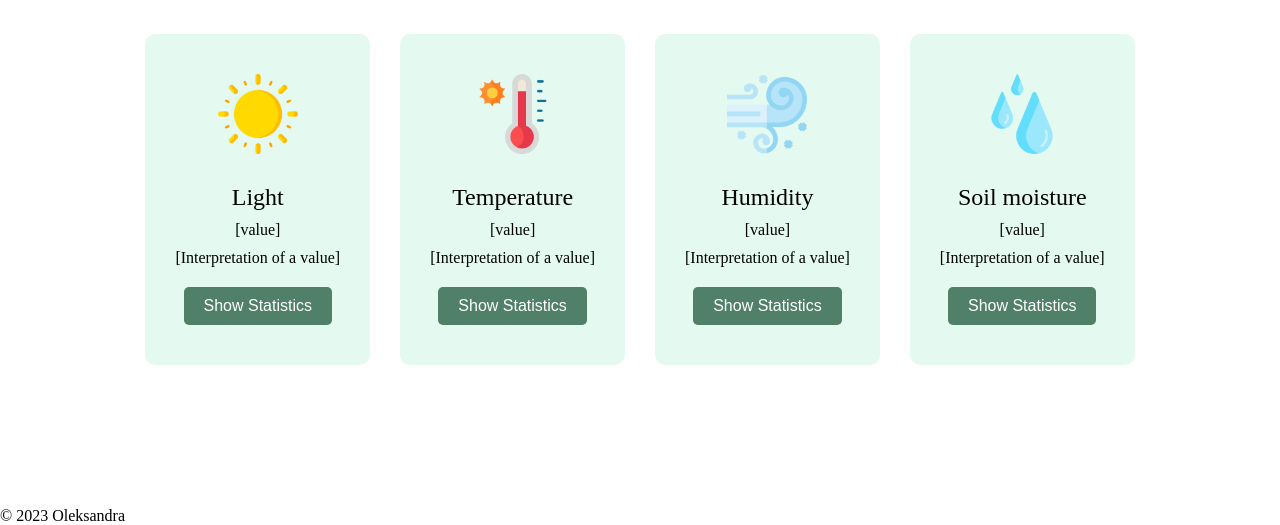
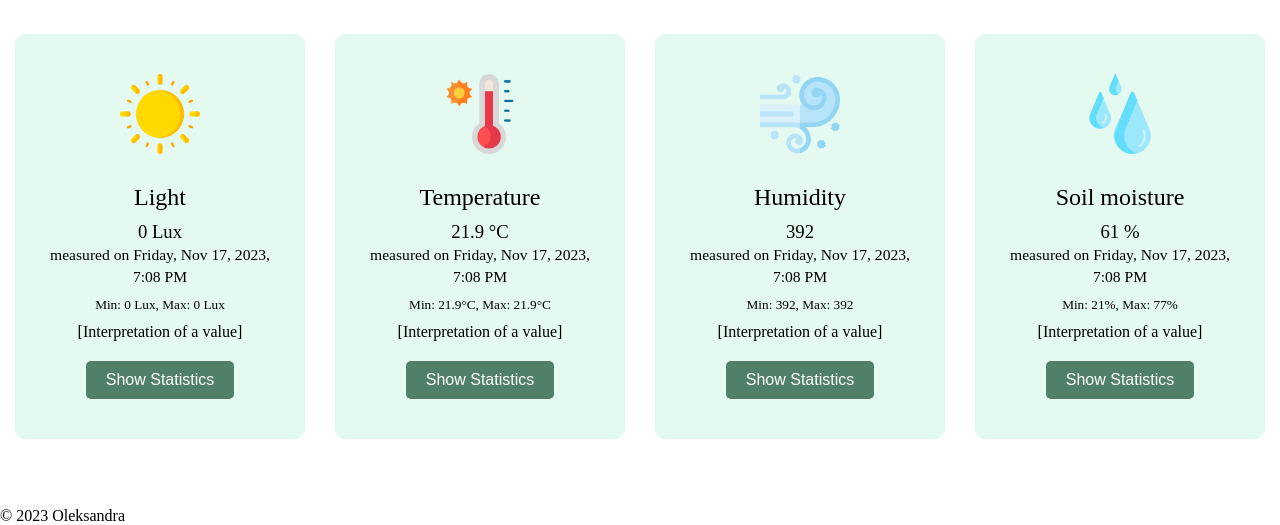
Before and after one commit to Sanchousina/PlantCare, a plain HTML site: page index.html in a window 1280 px wide. Shown: the part 275-800 px from the top of the page. Drawn offline with nearby package versions, Linux system fonts and the light colour scheme.

Commit message:
Update UI on newData event

```diff
--- a/index.html
+++ b/index.html
@@ -26,7 +26,8 @@
               <img src="./imgs/sun.png" alt="sun icon">
             </div>
             <h2>Light</h2>
-            <div id="currLightValue">[value]</div>
+            <h3 id="currLightValue">[value]</h3>
+            <h5 id="minAndMaxLightValue">[value]</h5>
             <div id="currLightInterpret">[Interpretation of a value]</div>
             <button class="statsBtn" id="openLightStatsBtn">Show Statistics</button>
           </div>
@@ -38,7 +39,8 @@
               <img src="./imgs/hot.png" alt="sun icon">
             </div>
             <h2>Temperature</h2>
-            <div id="currTempValue">[value]</div>
+            <h3 id="currTempValue">[value]</h3>
+            <h5 id="minAndMaxTempValue">[value]</h5>
             <div id="currTempInterpret">[Interpretation of a value]</div>
             <button class="statsBtn" id="openTemperatureStatsBtn">Show Statistics</button>
           </div>
@@ -50,7 +52,8 @@
               <img src="./imgs/wind.png" alt="sun icon">
             </div>
             <h2>Humidity</h2>
-            <div id="currHumidValue">[value]</div>
+            <h3 id="currHumidValue">[value]</h3>
+            <h5 id="minAndMaxHumidValue">[value]</h5>
             <div id="currHumidInterpret">[Interpretation of a value]</div>
             <button class="statsBtn" id="openHumidityStatsBtn">Show Statistics</button>
           </div>
@@ -62,7 +65,8 @@
               <img src="./imgs/water.png" alt="sun icon">
             </div>
             <h2>Soil moisture</h2>
-            <div id="currSoilValue">[value]</div>
+            <h3 id="currMoistureValue">[value]</h3>
+            <h5 id="minAndMaxMoistureValue">[value]</h5>
             <div id="currSoilInterpret">[Interpretation of a value]</div>
             <button class="statsBtn" id="openMoistureStatsBtn">Show Statistics</button>
           </div>
--- a/js/Dashboard.js
+++ b/js/Dashboard.js
@@ -4,10 +4,10 @@ import { Modal } from "./Modal.js";
 
 export class Dashboard {
   constructor(moisturePanelRef, lightPanelRef, temperaturePanelRef, humidityPanelRef) {
-    this.moisturePanel = document.querySelector(moisturePanelRef);
-    this.lightPanel = document.querySelector(lightPanelRef);
-    this.temperaturePane = document.querySelector(temperaturePanelRef);
-    this.humidityPanel = document.querySelector(humidityPanelRef);
+    this.moisturePanel = document.getElementById(moisturePanelRef);
+    this.lightPanel = document.getElementById(lightPanelRef);
+    this.temperaturePanel = document.getElementById(temperaturePanelRef);
+    this.humidityPanel = document.getElementById(humidityPanelRef);
 
     this.moistureModal = new Modal("moistureStatsModal", "openMoistureStatsBtn",
     "moistureStatsModalCloseBtn", "moisture");
@@ -35,16 +35,12 @@ export class Dashboard {
     document.addEventListener('newData', (e) => {
       console.log('Listening to newData event in Dashboard');
       this.measures = e.detail;
-      console.log(this.#getNewestMeasure());
-      //console.log(this.#getMinMeasure("moisture"));
+      this.updateUI()
     });
   }
 
     #getNewestMeasure() {
       const newestMeasure = this.measures.reduce((acc, el) => {
-        console.log(new Date(acc.timeISO));
-        console.log(new Date(el.timeISO));
-        console.log(new Date(acc.timeISO) > new Date(el.timeISO));
         return new Date(acc.timeISO) > new Date(el.timeISO) ? acc : el;
       })
       return newestMeasure;
@@ -68,20 +64,30 @@ export class Dashboard {
       const minMeasure = this.measures.reduce((acc, el) => {
         return acc[measureType] < el[measureType] ? acc : el;
       })
-      return minMeasure;
+      return minMeasure[measureType];
     }
 
     //TODO Implement a private method 'getMaxMeasure' which returns the max measure for a certain measureType
     //Use reduce to implement this.
-    #getMaxMeasure() {
+    #getMaxMeasure(measureType) {
       const maxMeasure = this.measures.reduce((acc, el) => {
         return acc[measureType] > el[measureType] ? acc : el;
       })
-      return maxMeasure;
+      return maxMeasure[measureType];
     }
 
     //TODO Implement a method to update the UI (show most recent measure on the panels, min/max values, last update, percentage of how many measure were within acceptable thresholds etc)
     updateUI() {
+      this.moisturePanel.querySelector("#currMoistureValue").innerHTML = this.#getNewestMeasure().moisture + " %<br><small>measured on " + new Date(this.#getNewestMeasure().timeISO).toLocaleString('en-us', { weekday: "long", year: "numeric", month: "short", day: "numeric", hour: 'numeric', minute: 'numeric' }) + "</small>";
+      this.moisturePanel.querySelector("#minAndMaxMoistureValue").innerHTML = "Min: " + this.#getMinMeasure('moisture') + "%, Max: " + this.#getMaxMeasure('moisture') + "%";
 
+      this.lightPanel.querySelector("#currLightValue").innerHTML = this.#getNewestMeasure().light + " Lux<br><small>measured on " + new Date(this.#getNewestMeasure().timeISO).toLocaleString('en-us', { weekday: "long", year: "numeric", month: "short", day: "numeric", hour: 'numeric', minute: 'numeric' }) + "</small>";
+      this.lightPanel.querySelector("#minAndMaxLightValue").innerHTML = "Min: " + this.#getMinMeasure('light') + " Lux, Max: " + this.#getMaxMeasure('light') + " Lux";
+
+      this.humidityPanel.querySelector("#currHumidValue").innerHTML = this.#getNewestMeasure().conductivity + " <br><small>measured on " + new Date(this.#getNewestMeasure().timeISO).toLocaleString('en-us', { weekday: "long", year: "numeric", month: "short", day: "numeric", hour: 'numeric', minute: 'numeric' }) + "</small>";
+      this.humidityPanel.querySelector("#minAndMaxHumidValue").innerHTML = "Min: " + this.#getMinMeasure('conductivity') + ", Max: " + this.#getMaxMeasure('conductivity') + "";
+
+      this.temperaturePanel.querySelector("#currTempValue").innerHTML = this.#getNewestMeasure().temperature + " °C<br><small>measured on " + new Date(this.#getNewestMeasure().timeISO).toLocaleString('en-us', { weekday: "long", year: "numeric", month: "short", day: "numeric", hour: 'numeric', minute: 'numeric' }) + "</small>";
+      this.temperaturePanel.querySelector("#minAndMaxTempValue").innerHTML = "Min: " + this.#getMinMeasure('temperature') + "°C, Max: " + this.#getMaxMeasure('temperature') + "°C";
     }
 }
--- a/js/script.js
+++ b/js/script.js
@@ -1,28 +1,5 @@
 import { measures } from "./data.js";
-import { StatsModalBtn } from "./statsModuleBtn.js";
-import { Diagram } from "./Diagram.js";
-import { Modal } from "./Modal.js";
 import { Dashboard } from "./Dashboard.js";
-
-let moistureStatsModalBtn = document.getElementById("openMoistureStatsBtn");
-let lightStatsModalBtn = document.getElementById("openLightStatsBtn");
-let humidityStatsModalBtn = document.getElementById("openHumidityStatsBtn");
-let temperStatsModalBtn = document.getElementById("openTemperatureStatsBtn");
-
-const statsModalBtns = [
-  new StatsModalBtn(moistureStatsModalBtn, "moisture"),
-  new StatsModalBtn(lightStatsModalBtn, "light"),
-  new StatsModalBtn(humidityStatsModalBtn, "humidity"),
-  new StatsModalBtn(temperStatsModalBtn, "temperature")
-];
-
-// const modals = statsModalBtns.map(
-//   el => new Modal(`${el.type}StatsModal`, el.node, `${el.type}StatsModalCloseBtn`, el.type)
-// );
-
-// const diagrams = statsModalBtns.map((el, i) => {
-//   return new Diagram(measures, el.type, `${el.type} over time`, "#00ff00", "line", `${el.type}Chart`);
-// });
 
 let dashboard= new Dashboard("moisturePanel", "lightPanel", "temperaturePanel", "humidityPanel");
 
```
